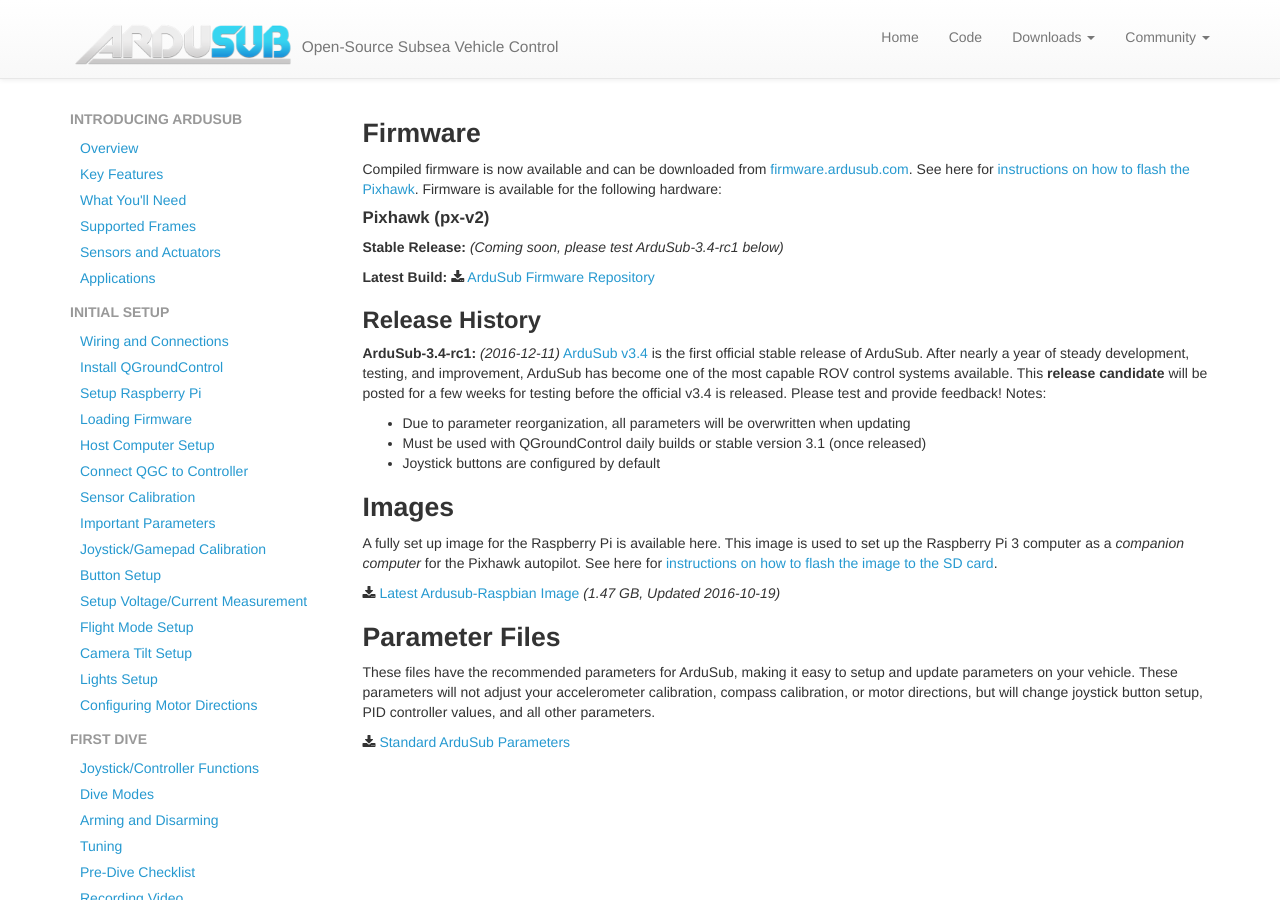
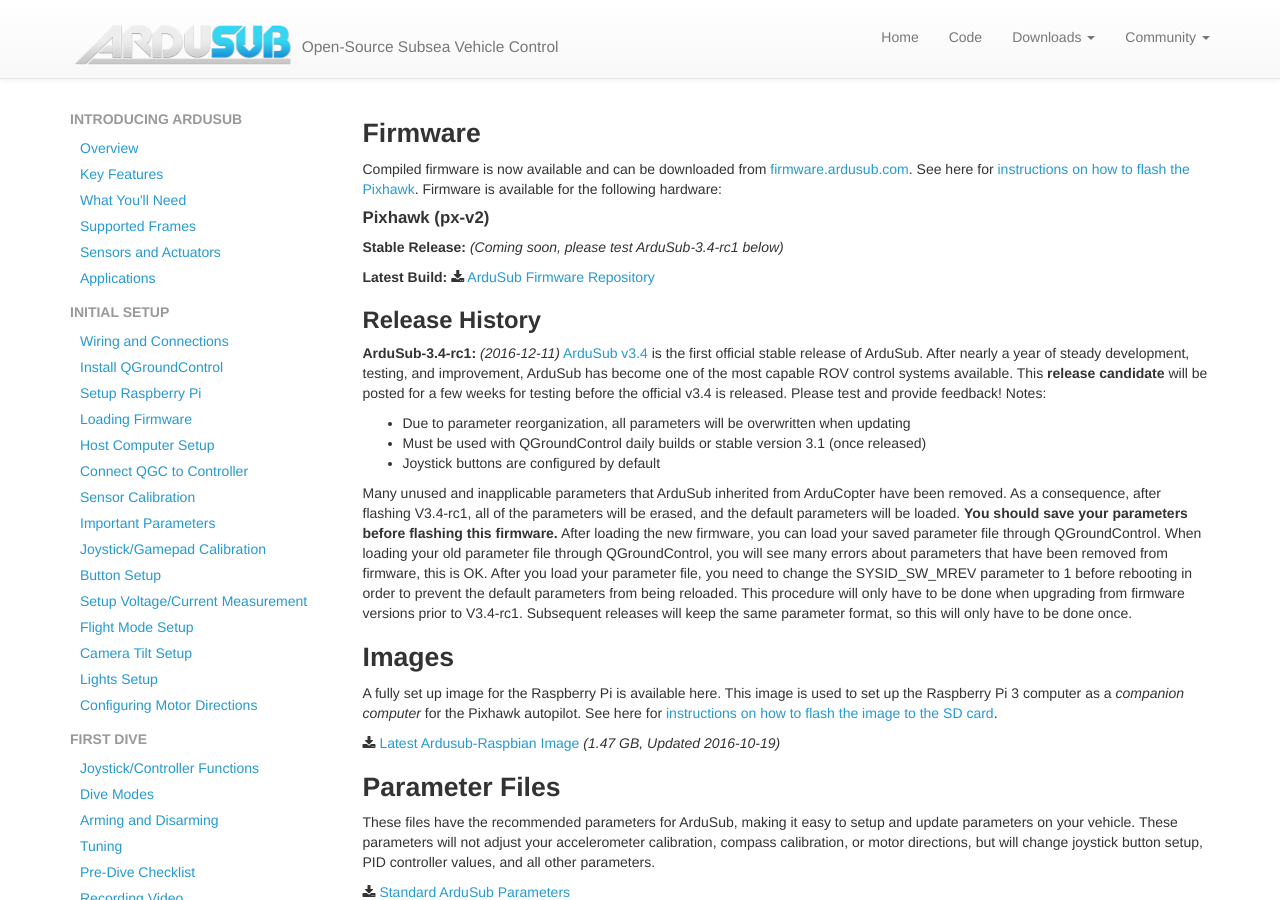
Before and after one commit to bluerobotics/retired-ardusub-docs, a Jekyll site: the page built from pages/firmware.md, in a window 1280 px wide and 900 px high. Built offline with Jekyll 4.4.1, drawn with Linux system fonts in a browser that asks for light colours; nearby versions of some CDN libraries; some web fonts are replaced; comment, search, counter and statistics services are not loaded.

Commit message:
Add detailed note about parameters for ArduSub-3.4-rc1

```diff
--- a/pages/firmware.md
+++ b/pages/firmware.md
@@ -26,6 +26,8 @@ Compiled firmware is now available and can be downloaded from [firmware.ardusub.
 - Must be used with QGroundControl daily builds or stable version 3.1 (once released)
 - Joystick buttons are configured by default
 
+Many unused and inapplicable parameters that ArduSub inherited from ArduCopter have been removed. As a consequence, after flashing V3.4-rc1, all of the parameters will be erased, and the default parameters will be loaded. **You should save your parameters before flashing this firmware.** After loading the new firmware, you can load your saved parameter file through QGroundControl. When loading your old parameter file through QGroundControl, you will see many errors about parameters that have been removed from firmware, this is OK. After you load your parameter file, you need to change the SYSID_SW_MREV parameter to 1 before rebooting in order to prevent the default parameters from being reloaded. This procedure will only have to be done when upgrading from firmware versions prior to V3.4-rc1. Subsequent releases will keep the same parameter format, so this will only have to be done once.
+
 # Images
 
 A fully set up image for the Raspberry Pi is available here. This image is used to set up the Raspberry Pi 3 computer as a *companion computer* for the Pixhawk autopilot. See here for [instructions on how to flash the image to the SD card](/raspi-setup/#easy-setup-with-disk-image).
```
